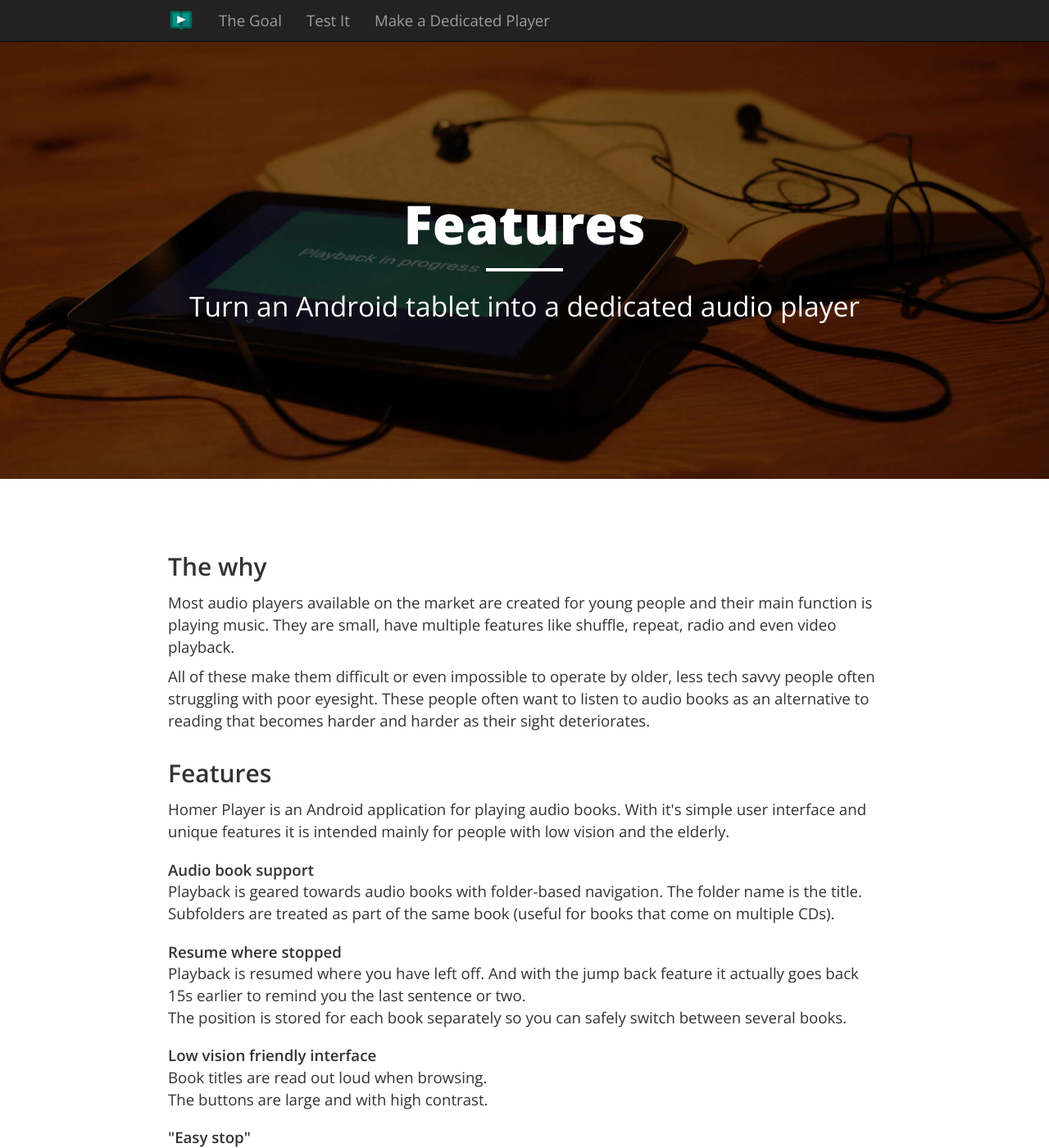
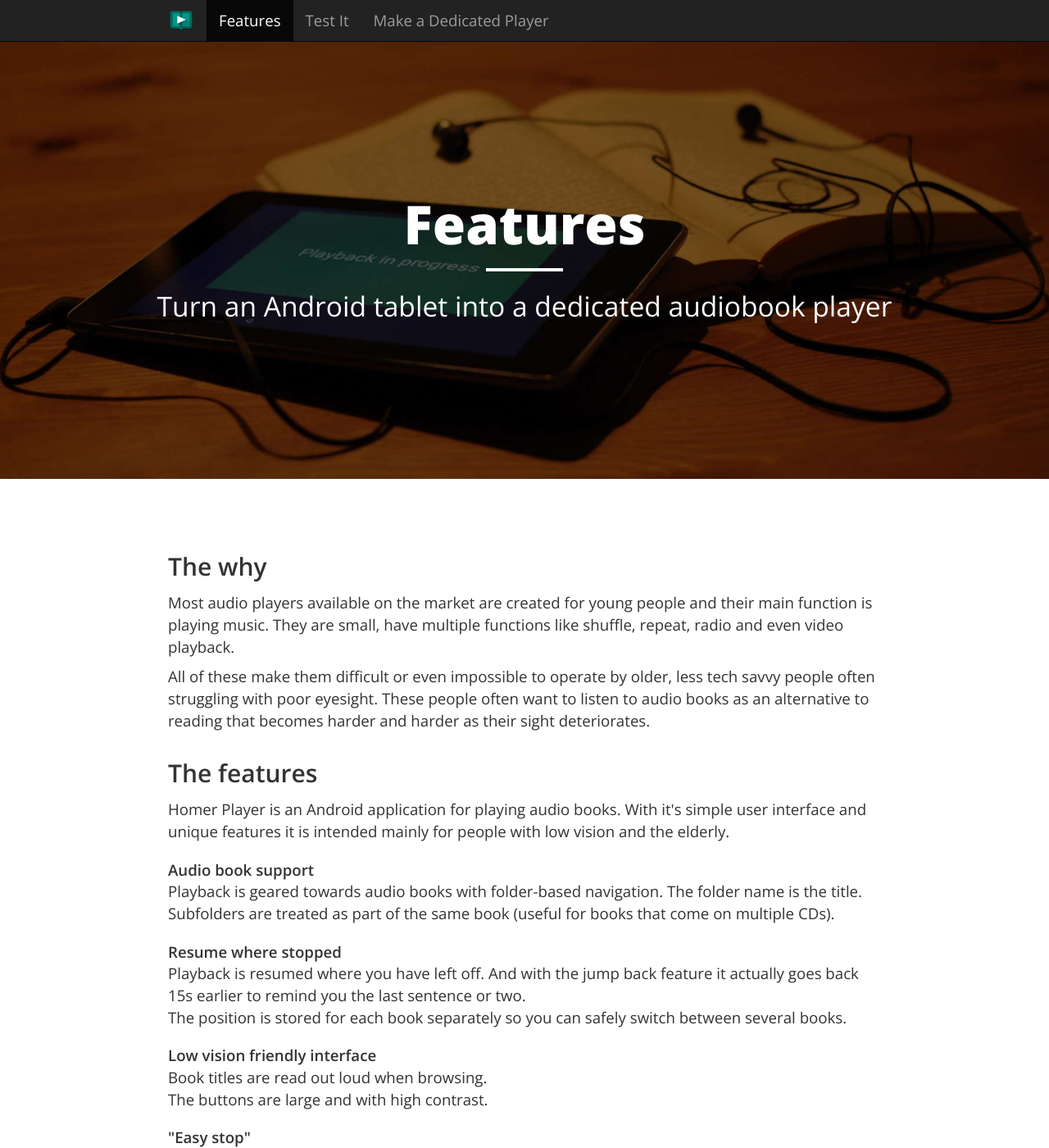
Before and after one commit to msimonides/homerplayer, a Jekyll site: the page built from features.html, in a window 1280 px wide and 1400 px high. Shown: the whole window at 82% size. Built offline with Jekyll 4.4.1, drawn with Linux system fonts in a browser that asks for light colours; nearby versions of some CDN libraries.

Commit message:
Replace the Project Goal page with Features.

```diff
--- a/_includes/navbar.html
+++ b/_includes/navbar.html
@@ -1,4 +1,4 @@
-{% assign navigation = '/project-goal.html,/install-test.html,/install-dedicated.html' | split: ',' ] %}
+{% assign navigation = '/features.html,/install-test.html,/install-dedicated.html' | split: ',' ] %}
 
 <nav class="navbar navbar-inverse navbar-fixed-top">
   <div class="container">
--- a/features.html
+++ b/features.html
@@ -2,14 +2,14 @@
 layout: page
 title: "Features"
 heading: "Features"
-description: "Turn an Android tablet into a dedicated audio player"
+description: "Turn an Android tablet into a dedicated audiobook player"
 ---
 
 <h2>The why</h2>
 
 <p>
 Most audio players available on the market are created for young people and
-their main function is playing music. They are small, have multiple features
+their main function is playing music. They are small, have multiple functions
 like shuffle, repeat, radio and even video playback.
 </p>
 
--- a/index.html
+++ b/index.html
@@ -30,7 +30,7 @@ extra_js_block: "$('.play-button a').click(function() { gaLinkClick('video') });
 
     <div class="buttons">
       <ul>
-        {% assign navigation = '/project-goal.html,/install-test.html,/install-dedicated.html' | split:',' %}
+        {% assign navigation = '/features.html,/install-test.html,/install-dedicated.html' | split:',' %}
         {% include nav-items.html navigation=navigation %}
       </ul>
     </div>
```
Also changed, not shown: other parts of features.html (+1 -1 lines), project-goal.html (deleted, +0 -53 lines).
